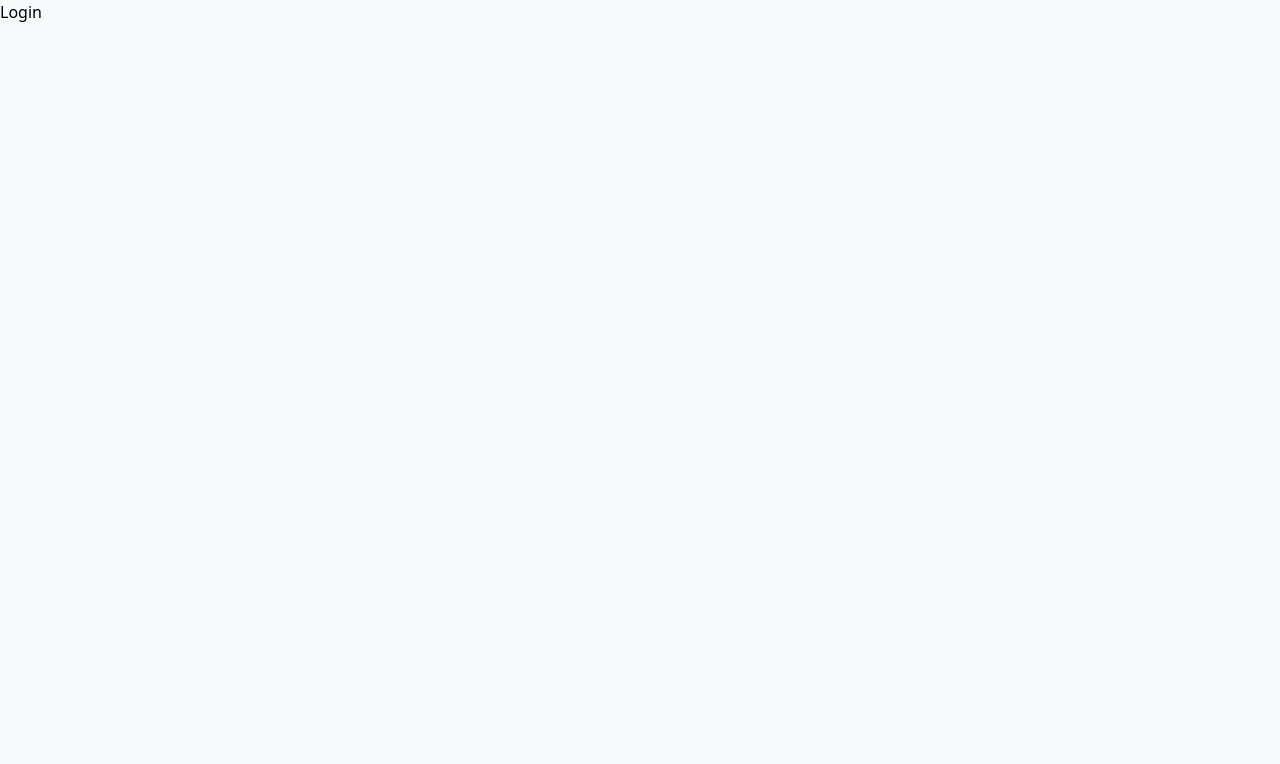
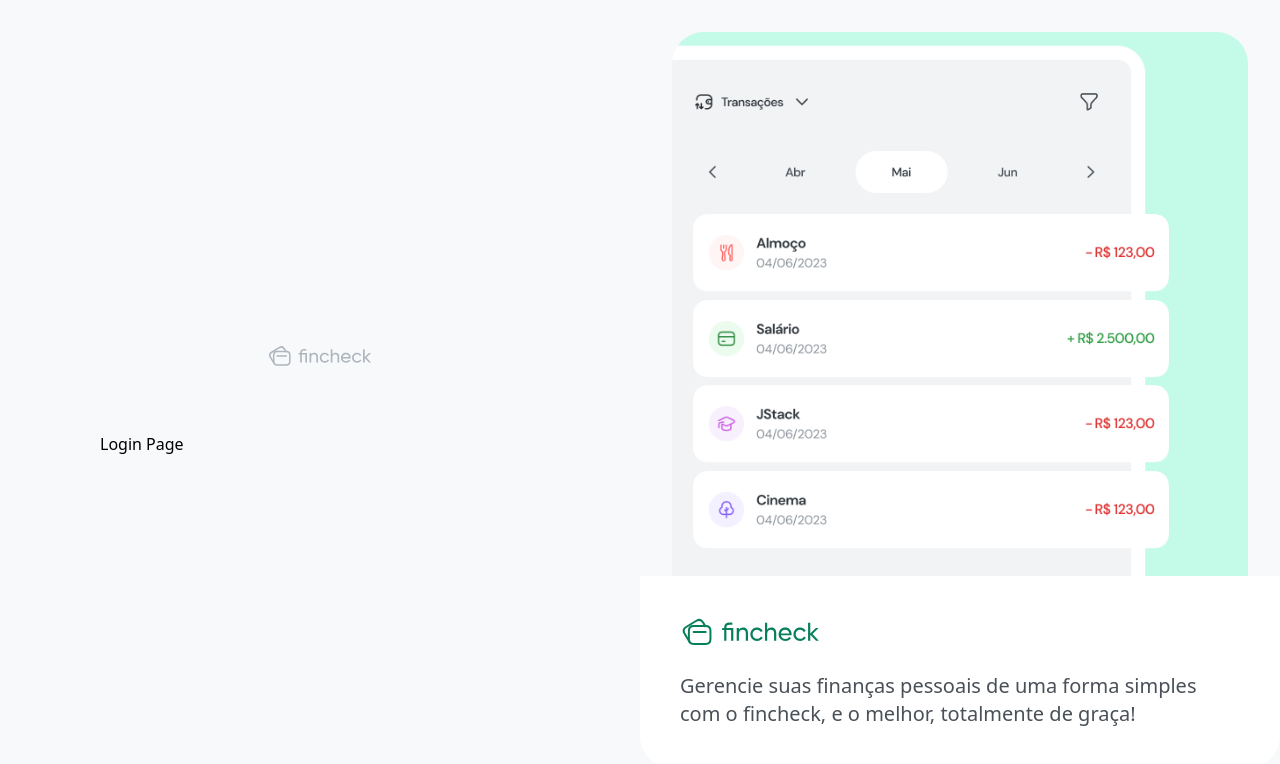
Before and after one commit to MateusJSouza/fincheck, a React (Vite) app in the folder frontend/: page /login in a window 1280 px wide. Shown: the top 764 px of the page. Built offline with nearby package versions, Linux system fonts and the light colour scheme.

Commit message:
♻️ refactor: changing "elements" of the respective routes

```diff
--- a/frontend/src/Router/index.tsx
+++ b/frontend/src/Router/index.tsx
@@ -1,5 +1,11 @@
 import { Routes, Route, BrowserRouter } from "react-router-dom"
+
 import { AuthGuard } from "./AuthGuard"
+
+import { Login } from "../view/pages/Login"
+import { Register } from "../view/pages/Register"
+import { Dashboard } from "../view/pages/Dashboard"
+import { AuthLayout } from "../view/layouts/AuthLayout"
 
 export function Router() {
   return (
@@ -7,12 +13,14 @@ export function Router() {
       <Routes>
 
         <Route element={<AuthGuard isPrivate={false} />}>
-          <Route path="/login" element={<h1>Login</h1>} />
-          <Route path="/register" element={<h1>Register</h1>} />
+          <Route element={<AuthLayout />}>
+            <Route path="/login" element={<Login />} />
+            <Route path="/register" element={<Register />} />
+          </Route>
         </Route>
 
         <Route element={<AuthGuard isPrivate />}>
-          <Route path="/" element={<h1>Dashboard</h1>} />
+          <Route path="/" element={<Dashboard />} />
         </Route>
       </Routes>
     </BrowserRouter>
```
